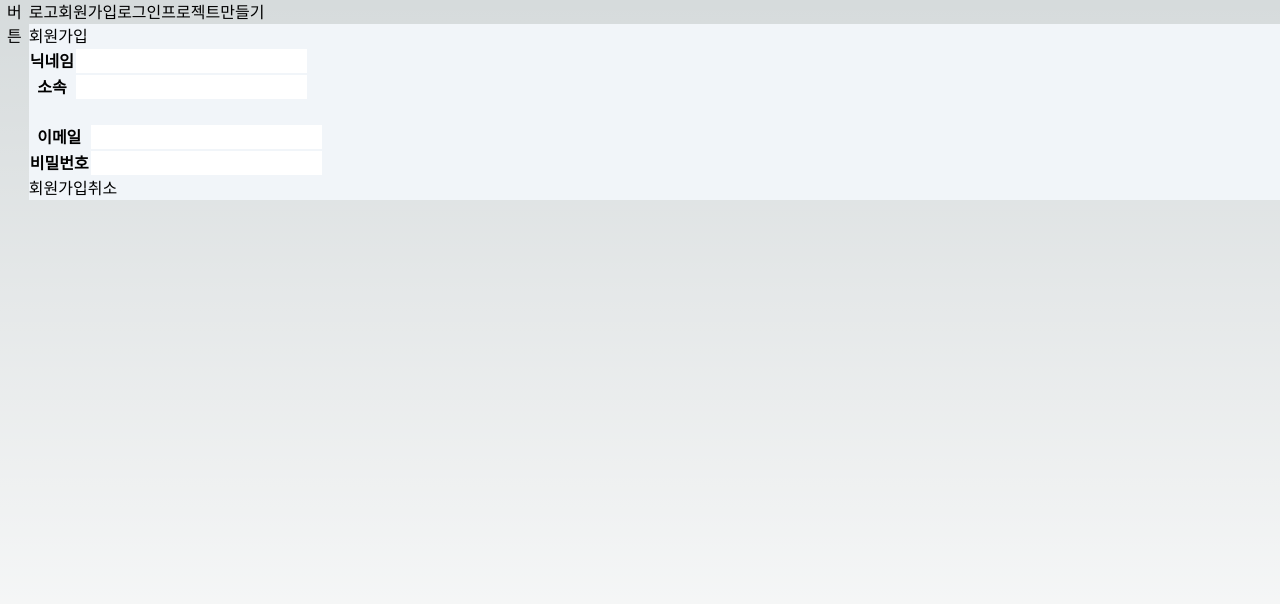
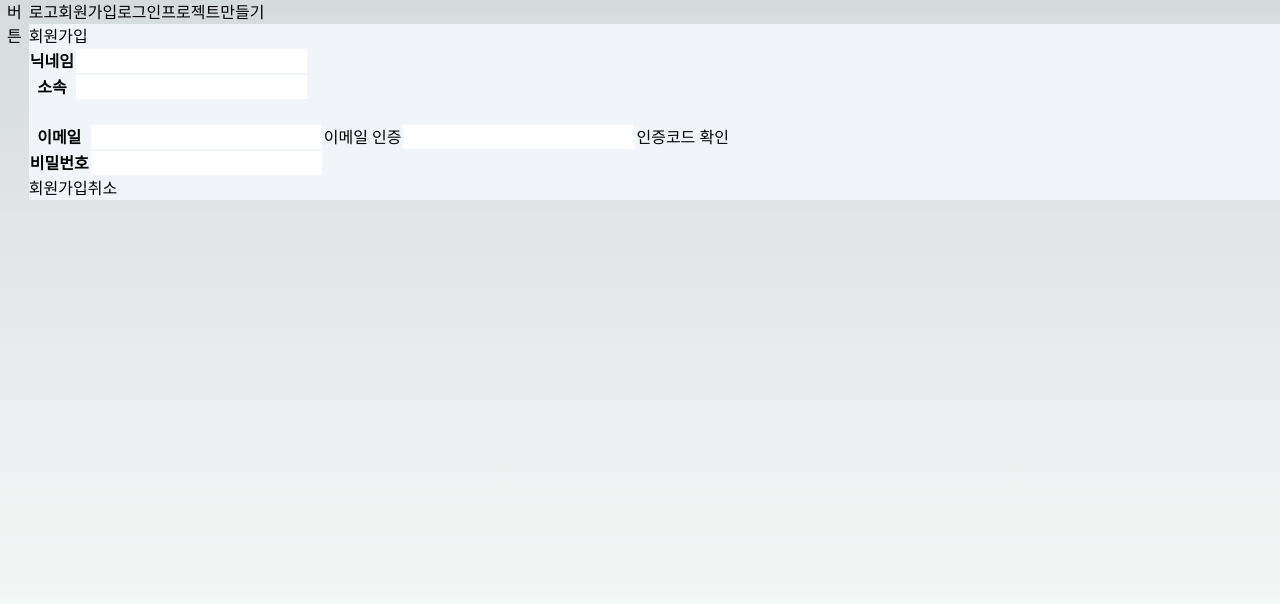
Before and after one commit to Team-Fundy/Fundy-FE, a Next.js app: page /auth/signup in a window 1280 px wide. Shown: the top 604 px of the page. Built offline with nearby package versions, Linux system fonts and the light colour scheme.

Commit message:
feat : 회원가입시  이메일 인증코드 발송 & 인증 기능 구현

```diff
--- a/Components/Auth/LoginComponent.tsx
+++ b/Components/Auth/LoginComponent.tsx
@@ -7,8 +7,6 @@ export default function LoginCompoent() {
 
     const onClickLoginBtn = async (e: any) => {
         e.preventDefault();
-        // Form 안에서 이메일, 패스워드 가져오기
-
 
         const email = e.target.email.value;
         const password = e.target.password.value;
--- a/Components/Auth/SignUpComponent.tsx
+++ b/Components/Auth/SignUpComponent.tsx
@@ -3,7 +3,56 @@ import { useRouter } from "next/router";
 
 export default function SignUpComponent({ setVisibleCompleteSignup }) {
 
+    const [email, setEmail] = useState("");
+    const [token, setToken] = useState("");
+    const [code, setCode] = useState("");
     const router = useRouter();
+
+    function onClickSendCheckMailBtn() {
+        fetch("/api/user/email/code", {
+            method: "POST",
+            headers: {
+                "Content-Type": "application/json",
+            },
+            body: JSON.stringify({
+                "email": email,
+            })
+        }).then(response => response.json()).then(response => {
+            if (response.success === true) {
+                setToken(response.result.token);
+            }
+            else {
+                switch (response.message) {
+                    case "이메일은 필수 입니다":
+                        break;
+                }
+            }
+        });
+    }
+
+    function onClickCheckCodeBtn() {
+        fetch("http://localhost:8080/api/user/email/verify", {
+            method: "POST",
+            headers: {
+                "Content-Type": "application/json",
+            },
+            body: JSON.stringify({
+                "email": email,
+                "code": code,
+                "token": token,
+            })
+        }).then(response => response.json()).then(response => {
+            if (response.success === true) {
+
+            }
+            else {
+                switch (response.message) {
+                    case "이메일은 필수 입니다":
+                        break;
+                }
+            }
+        });
+    }
 
     const onClickSignUpBtn = async (e: any) => {
         e.preventDefault();
@@ -72,7 +121,16 @@ export default function SignUpComponent({ setVisibleCompleteSignup }) {
                                 <label>이메일</label>
                             </th>
                             <td>
-                                <input type="email" name="email" />
+                                <input type="email" name="email" onChange={(e) => setEmail(e.target.value)} />
+                            </td>
+                            <td>
+                                <button onClick={onClickSendCheckMailBtn}>이메일 인증</button>
+                            </td>
+                            <td>
+                                <input type="email" onChange={(e) => setCode(e.target.value)} />
+                            </td>
+                            <td>
+                                <button onClick={onClickCheckCodeBtn}>인증코드 확인</button>
                             </td>
                         </tr>
                         <tr>
```
